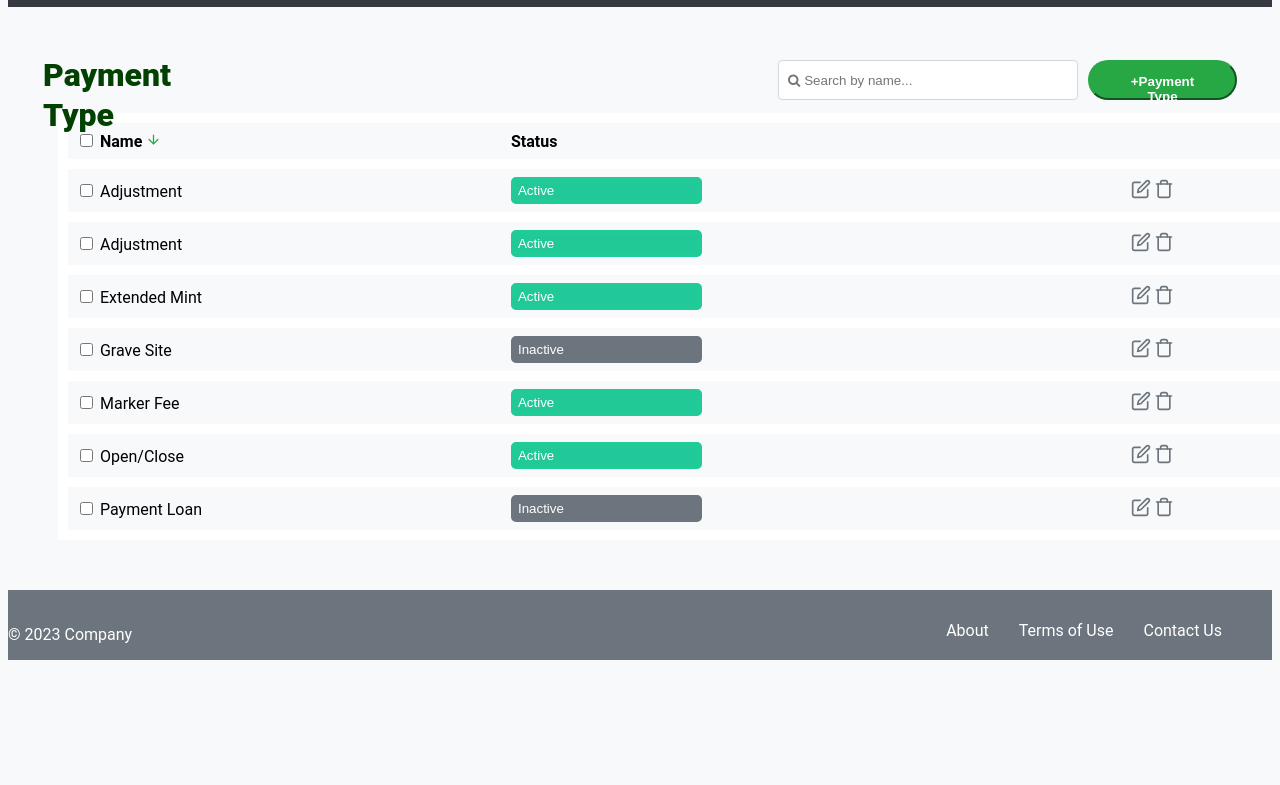
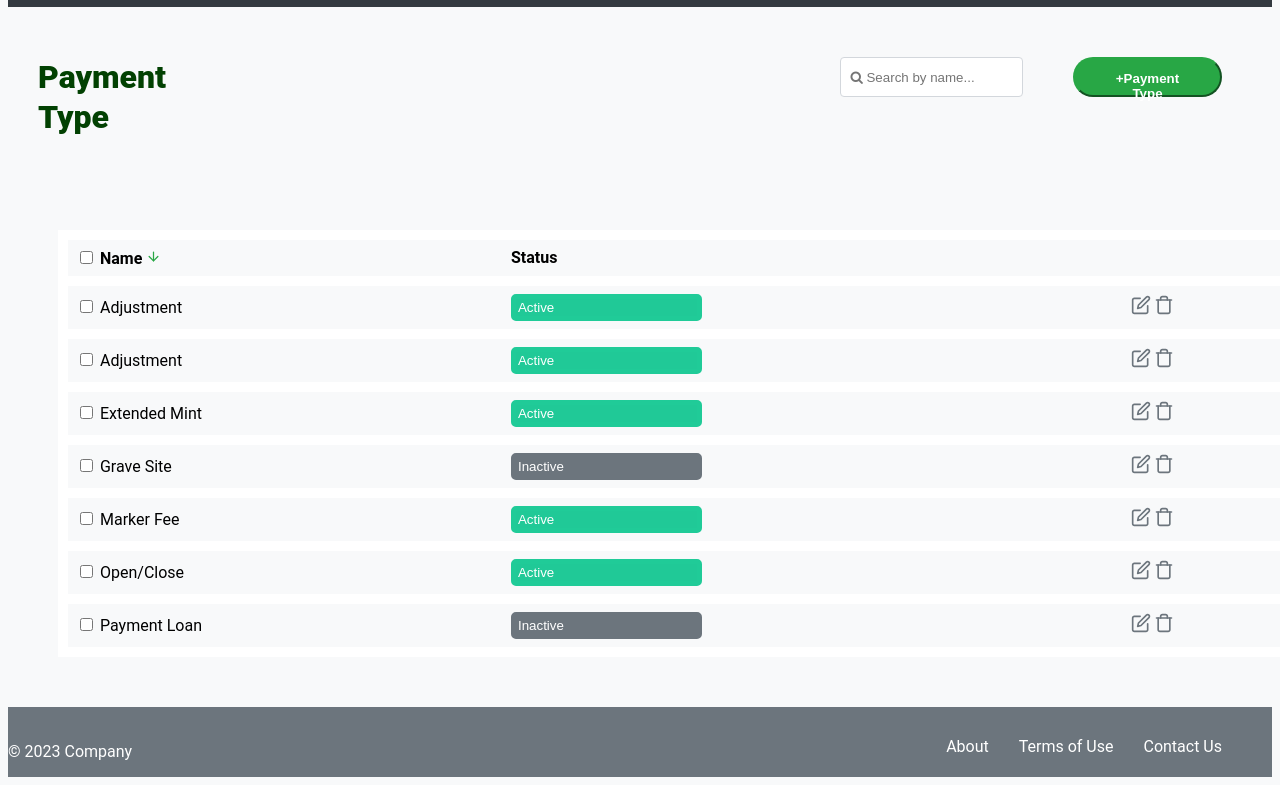
Before and after one commit to aryancrajan/grave, a plain HTML site: page index.html in a window 1280 px wide. Shown: the part 60-845 px from the top of the page. Before the commit the page ends 800 px from the top, so only its background shows below. Drawn offline with Linux system fonts and the light colour scheme; a web font is replaced by a local one.

Commit message:
header response

```diff
--- a/index.css
+++ b/index.css
@@ -4,6 +4,7 @@ header {
     color: white;
     width: 100%;
     justify-content: center;
+    flex-wrap: wrap;
 
 }
 .rightHead {
@@ -50,22 +51,22 @@ body{
     font-family: 'Roboto', sans-serif;
     background-color: #F8F9FA;
 }
-.search-bar{
+#searchBar{
     display: flex;
     flex-direction: row;
     border-bottom: 50px;
+    justify-content: space-between;
+    flex-wrap: wrap;
 
 }
 
-.searchpay{
+.searchPay{
     display: flex;
     flex-direction: row;
-    gap: 100px;
+    justify-content: right;
 }
-
 #search{
     box-sizing: border-box;
-    position: absolute;
     height: 40px;
     left: 60.76%;
     right: 15.81%;
@@ -73,9 +74,27 @@ body{
     background: #FFFFFF;
     border: 1px solid #D3D7DC;
     border-radius: 4px;
+    margin-top: 50px;
+    margin-right: 50px
 }
+.pay{
+    padding: 12px 24px;
+    gap: 4px;
+    width: 149px;
+    height: 40px;
+    right: 43px;
+    top: 120px;
+    background: #28A745;
+    border-radius: 54px;
+    border-color: #28A745;
+    color: #FFFFFF;
+    margin-top: 50px;
+    margin-right: 50px;
+}
+
 h2{
-    position: absolute;
+    margin-left: 30px;
+    margin-top: 50px;
     width: 206px;
     height: 40px;
     left: 43px;
@@ -87,22 +106,7 @@ h2{
     line-height: 40px;
 color: #024102;
 }
-.pay{
-    display: flex;
-    flex-direction: row;
-    align-items: flex-start;
-    padding: 12px 24px;
-    gap: 4px;
-    position: absolute;
-    width: 149px;
-    height: 40px;
-    right: 43px;
-    top: 120px;
-    background: #28A745;
-    border-radius: 54px;
-    border-color: #28A745;
-    color: #FFFFFF;
-}
+
 
 .act{
     background: #20C997;
@@ -160,6 +164,8 @@ table {
     color: white;
     align-items: end;
     height: 70px;
+    flex-wrap: wrap;
+    width: 100%;
 }
 #copyRight {
     padding-left: 20px;
--- a/index.html
+++ b/index.html
@@ -47,11 +47,13 @@
 
         </div>
     </header>
-    <div class="search-bar">
-        <h2>Payment Type</h2>
-        <input type="text" id="search" placeholder="  &#xF002; Search by name..." style="font-family:Arial, FontAwesome">
-        <button class="pay"><b>+Payment Type</b></button>
-</div>
+    <div id="searchBar">
+           <h2>Payment Type</h2>
+           <div class="searchPay">
+           <input type="text" id="search" placeholder="  &#xF002; Search by name..." style="font-family:Arial, FontAwesome">
+           <button class="pay"><b>+Payment Type</b></button>
+           </div>
+   </div>
 <br>
 <br>
 <br>
```
